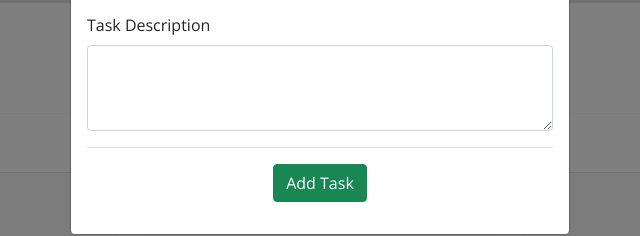
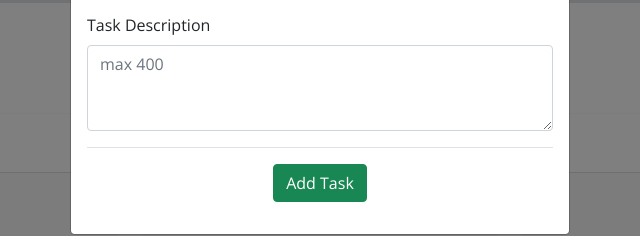
Before and after one commit to iKeyToLife/Canban-Board, a plain HTML site: page index.html in a window 1280 px wide. Both pictures are taken after a click on the button "Add Task". Shown: the part 181-417 px from the top of the page, 320-960 px from the left. Drawn offline with nearby package versions, Linux system fonts and the light colour scheme.

Commit message:
maxlength for description

```diff
--- a/index.html
+++ b/index.html
@@ -50,7 +50,8 @@
               </div>
               <div class="mb-3">
                 <label for="taskDescription" class="form-label">Task Description</label>
-                <textarea class="form-control" id="taskDescription" rows="3" required></textarea>
+                <textarea class="form-control" id="taskDescription" rows="3" required maxlength="400"
+                  placeholder="max 400"></textarea>
               </div>
               <div class="modal-footer justify-content-center">
                 <button type="submit" class="btn btn-success">Add Task</button>
```
